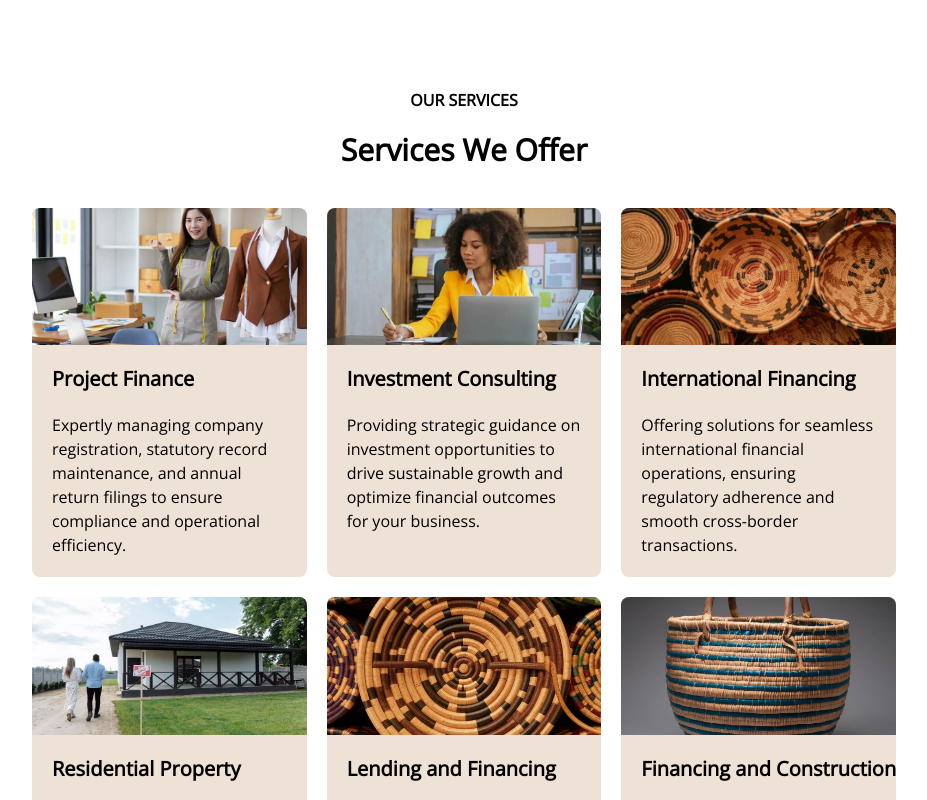
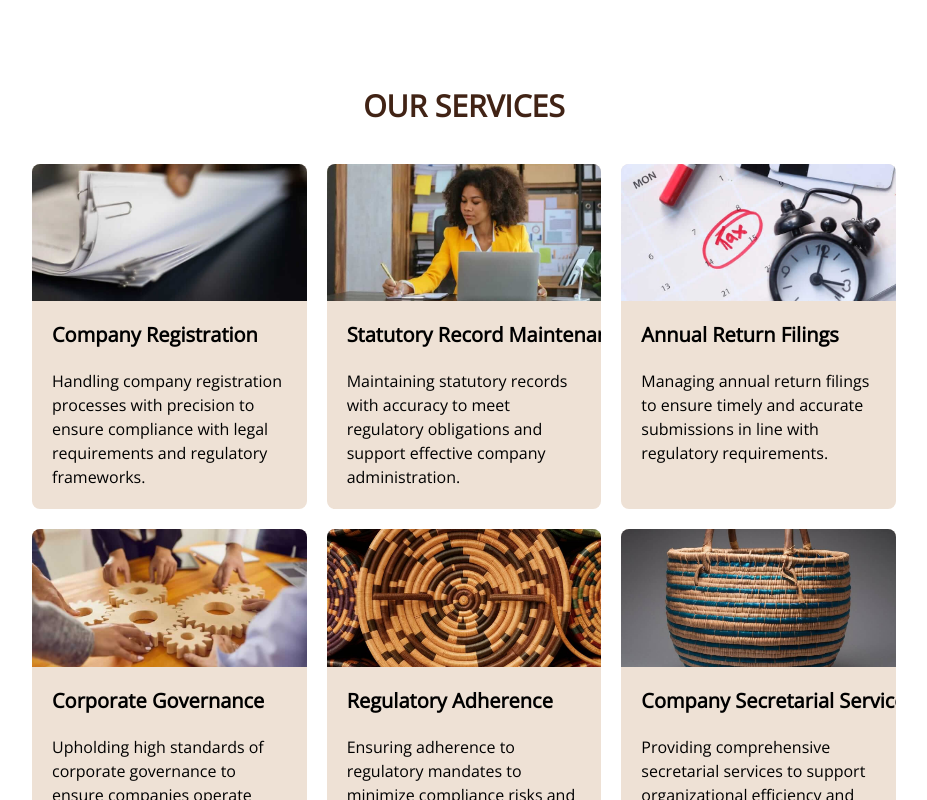
Before and after one commit to brighton0102/wanika-group, a Next.js app: page /companies/kikapu-finance in a window 1280 px wide. Shown: the part 2620-3420 px from the top of the page, without its empty margins (176-1103 px from the left). Built offline with nearby package versions, Linux system fonts and the light colour scheme.

Commit message:
Update services copy

```diff
--- a/src/components/idwala/Services.jsx
+++ b/src/components/idwala/Services.jsx
@@ -49,11 +49,8 @@ const Services = () => {
   return (
     <section className="px-2 py-24 bg-white md:px-8 lg:px-16 lx:px-52 2xl:px-56">
       <div>
-        <p className="pb-5 text-base font-bold text-center text-dark-brown">
+        <h2 className="pb-10 text-2xl font-bold text-center text-dark-brown md:text-3xl">
           OUR SERVICES
-        </p>
-        <h2 className="pb-10 text-2xl font-bold text-center md:text-3xl">
-          Services We Offer
         </h2>
       </div>
 
--- a/src/components/kikapu/Services.jsx
+++ b/src/components/kikapu/Services.jsx
@@ -1,61 +1,61 @@
 import Image from "next/image";
-import kikapu04 from "@/assets/images/kikapu04.jpeg";
-import property from "@/assets/images/property.jpeg";
-import projectFinance from "@/assets/images/project-finance.jpeg";
+import time from "@/assets/images/time.jpeg";
+import structuredFinance from "@/assets/images/structured-finance.jpeg";
+import paperWork from "@/assets/images/paper-work.jpeg";
 import consulting from "@/assets/images/consulting.jpeg";
 import kikapu08 from "@/assets/images/kikapu08.jpeg";
 import kikapu09 from "@/assets/images/kikapu09.jpeg";
 
 const services = [
   {
-    src: projectFinance,
-    alt: "Project Finance",
-    title: "Project Finance",
+    src: paperWork,
+    alt: "Company Registration",
+    title: "Company Registration",
     description:
-      "Expertly managing company registration, statutory record maintenance, and annual return filings to ensure compliance and operational efficiency.",
+      "Handling company registration processes with precision to ensure compliance with legal requirements and regulatory frameworks.",
   },
   {
     src: consulting,
-    alt: "Investment Consulting",
-    title: "Investment Consulting",
+    alt: "Statutory Record Maintenance",
+    title: "Statutory Record Maintenance",
     description:
-      "Providing strategic guidance on investment opportunities to drive sustainable growth and optimize financial outcomes for your business.",
+      "Maintaining statutory records with accuracy to meet regulatory obligations and support effective company administration.",
   },
   {
-    src: kikapu04,
-    alt: "International Financing",
-    title: "International Financing",
+    src: time,
+    alt: "Annual Return Filings",
+    title: "Annual Return Filings",
     description:
-      "Offering solutions for seamless international financial operations, ensuring regulatory adherence and smooth cross-border transactions.",
+      "Managing annual return filings to ensure timely and accurate submissions in line with regulatory requirements.",
   },
   {
-    src: property,
-    alt: "Residential Property",
-    title: "Residential Property",
+    src: structuredFinance,
+    alt: "Corporate Governance",
+    title: "Corporate Governance",
     description:
-      "Supporting the management and compliance aspects of residential property investments, enhancing operational efficiency and regulatory compliance.",
+      "Upholding high standards of corporate governance to ensure companies operate within legal frameworks and adhere to best practices.",
   },
   {
     src: kikapu08,
-    alt: "Lending and Financing",
-    title: "Lending and Financing",
+    alt: "Regulatory Adherence",
+    title: "Regulatory Adherence",
     description:
-      "Streamlining lending processes and financing solutions to meet your business needs with precision and compliance.",
+      "Ensuring adherence to regulatory mandates to minimize compliance risks and support organizational success.",
   },
   {
     src: kikapu09,
-    alt: "Financing and Construction",
-    title: "Financing and Construction",
+    alt: "Company Secretarial Services",
+    title: "Company Secretarial Services",
     description:
-      "Facilitating financing solutions for construction projects, ensuring regulatory compliance and efficient management throughout the project lifecycle.",
+      "Providing comprehensive secretarial services to support organizational efficiency and compliance with corporate regulations.",
   },
 ];
+
 
 const Services = () => {
   return (
     <section className="px-2 py-24 bg-white md:px-8 lg:px-16 xl:px-52 2xl:px-56">
-      <p className="pb-5 text-base font-bold text-center">OUR SERVICES</p>
-      <h2 className="pb-10 text-2xl font-bold text-center md:text-3xl">Services We Offer</h2>
+      <h2 className="pb-10 text-2xl font-bold text-center text-dark-brown md:text-3xl">OUR SERVICES</h2>
       <div className="grid gap-5 md:grid-cols-2 lg:grid-cols-3">
         {services.map((service, index) => (
           <div key={index} className="truncate rounded-lg card bg-pine-brown">
--- a/src/components/mopane/Services.jsx
+++ b/src/components/mopane/Services.jsx
@@ -49,10 +49,7 @@ const Services = () => {
   return (
     <section className="px-2 py-24 bg-custorm-gray md:px-8 lg:px-16 xl:px-52 2xl:px-56">
       <div>
-        <p className="pb-5 text-base font-bold text-center text-dark-brown">
-          OUR SERVICES
-        </p>
-        <h2 className="pb-10 text-2xl font-bold text-center md:text-3xl">Our Services</h2>
+        <h2 className="pb-10 text-2xl font-bold text-center text-dark-brown md:text-3xl">OUR SERVICES</h2>
       </div>
 
       <div className="grid gap-5 md:grid-cols-2 lg:grid-cols-3">
--- a/src/components/naka/Services.jsx
+++ b/src/components/naka/Services.jsx
@@ -49,8 +49,7 @@ const Services = () => {
   return (
     <section className="px-2 py-24 bg-custorm-gray md:px-8 xl:px-52 2xl:px-56">
       <div className="">
-        <p className="pb-5 text-base font-bold text-center text-black">OUR SERVICES</p>
-        <h2 className="pb-10 text-2xl font-bold text-center md:text-3xl">Services We Offer</h2>
+        <h2 className="pb-10 text-2xl font-bold text-center text-custorm-pink md:text-3xl">OUR SERVICES</h2>
       </div>
 
       <div className="grid gap-5 md:grid-cols-2 lg:grid-cols-3 lg:px-16">
--- a/src/components/sekela/Services.jsx
+++ b/src/components/sekela/Services.jsx
@@ -22,7 +22,7 @@ const cardData = [
       "Offering customized savings solutions designed to help individuals and businesses achieve financial stability and growth.",
   },
   {
-    src: sekela07,
+    src: smile02,
     alt: "insurance-services",
     title: "Insurance Services",
     description:
@@ -43,7 +43,7 @@ const cardData = [
       "Engaging with local communities and NGOs to drive holistic socio-economic development through collaborative initiatives.",
   },
   {
-    src: smile02,
+    src: sekela07,
     alt: "womens-empowerment",
     title: "Women's Empowerment",
     description:
@@ -55,11 +55,8 @@ const Services = () => {
   return (
     <section className="px-2 py-24 md:px-8 lg:px-16 xl:px-52 2xl:px-56">
       <div className="">
-        <p className="pb-5 text-base font-bold text-center text-custorm-yellow">
+        <h2 className="pb-10 text-2xl font-bold text-center text-custorm-yellow md:text-3xl">
           OUR SERVICES
-        </p>
-        <h2 className="pb-10 text-2xl font-bold text-center md:text-3xl">
-          Services We Offer
         </h2>
       </div>
       <div className="grid gap-5 md:grid-cols-2 lg:grid-cols-3">
--- a/src/components/watata/Services.jsx
+++ b/src/components/watata/Services.jsx
@@ -43,8 +43,7 @@ const Services = () => {
   return (
     <section className="px-2 py-24 bg-custorm-gray md:px-8 lg:px-16 xl:px-52 2xl:px-56">
       <div>
-        <p className="pb-5 text-base font-bold text-center text-dark-blue">SERVICES WE OFFER</p>
-        <h2 className="pb-10 text-2xl font-bold text-center md:text-3xl">Our Services</h2>
+        <h2 className="pb-10 text-2xl font-bold text-center text-dark-blue md:text-3xl">OUR SERVICES</h2>
       </div>
       <div className="grid gap-5 md:grid-cols-2 lg:grid-cols-3">
         {servicesData.map((service, index) => (
```
Also changed, not shown: src/assets/images/paper-work.jpeg (added), src/assets/images/time.jpeg (added).
